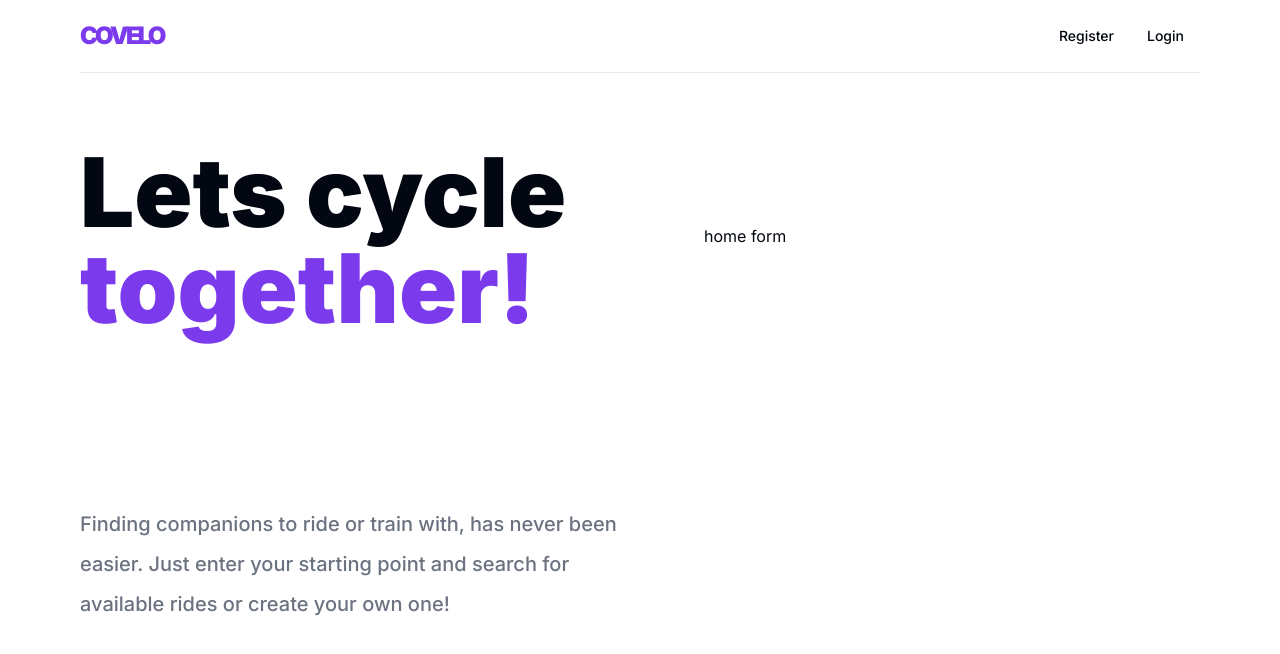
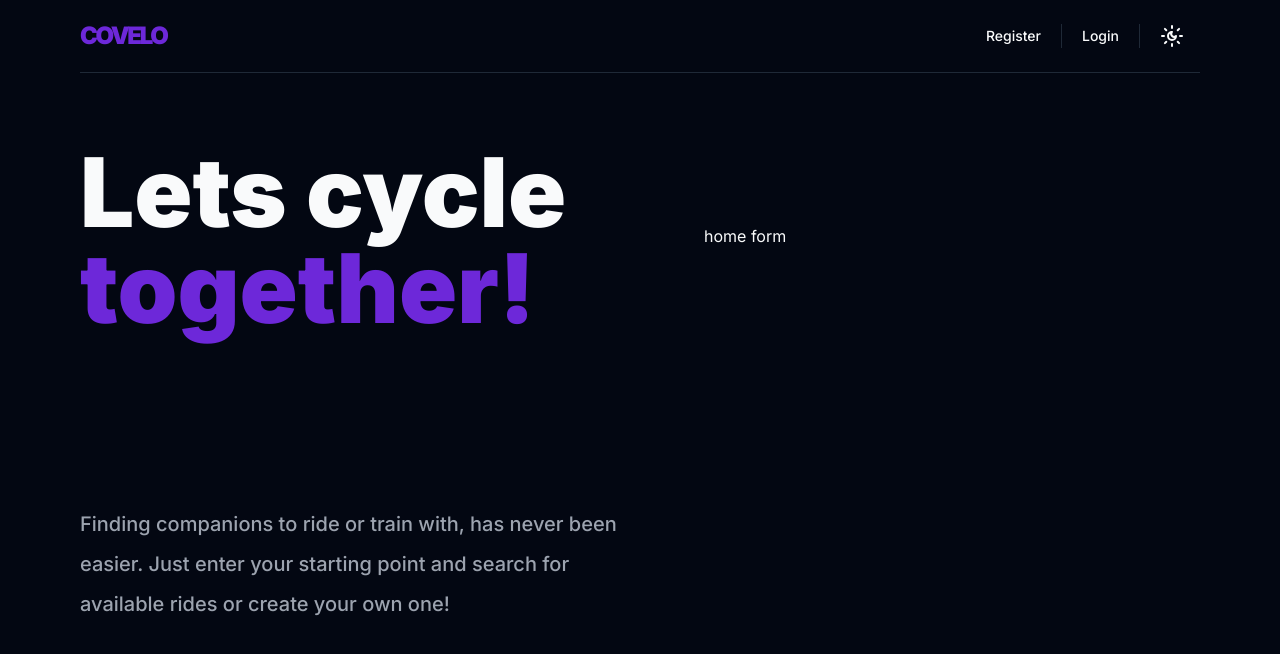
Before and after one commit to MMaciej0/co-velo, a Next.js app: page / in a window 1280 px wide. Shown: the top 654 px of the page. Built offline with nearby package versions, Linux system fonts and the light colour scheme.

Commit message:
ADD: theme change (dark mode)

```diff
--- a/app/layout.tsx
+++ b/app/layout.tsx
@@ -2,6 +2,7 @@ import type { Metadata } from 'next';
 import { Inter } from 'next/font/google';
 import './globals.css';
 import { cn } from '@/lib/utils';
+import Providers from '@/providers/Providers';
 
 import Navbar from '@/components/navbar/Navbar';
 
@@ -25,10 +26,16 @@ export default function RootLayout({
           inter.className
         )}
       >
-        <main className="flex flex-col min-h-screen relative">
-          <Navbar />
-          <div className="flex-grow flex-1">{children}</div>
-        </main>
+        <Providers
+          attribute="class"
+          defaultTheme="dark"
+          disableTransitionOnChange
+        >
+          <main className="flex flex-col min-h-screen relative">
+            <Navbar />
+            <div className="flex-grow flex-1">{children}</div>
+          </main>
+        </Providers>
       </body>
     </html>
   );
--- a/components/navbar/Navbar.tsx
+++ b/components/navbar/Navbar.tsx
@@ -1,9 +1,11 @@
 import React, { FC } from 'react';
 import Link from 'next/link';
 
+import ToggleThemeButton from './ToggleThemeButton';
 import MaxWidthWrapper from '../MaxWidthWrapper';
 import { buttonVariants } from '../ui/button';
 import { Separator } from '../ui/separator';
+import { cn } from '@/lib/utils';
 
 interface NavbarProps {}
 
@@ -14,11 +16,11 @@ const Navbar: FC<NavbarProps> = ({}) => {
     <div className="fixed top-0 inset-x-0 bg-background z-50">
       <MaxWidthWrapper>
         <div className="py-4">
-          <div className="flex items-center justify-between h-full px-4 md:px-0">
+          <div className="flex items-center justify-between h-full px-2 md:px-0">
             <div>
               <Link
                 href="/"
-                className="font-black text-2xl tracking-[-0.12em] text-primary"
+                className="font-black text-2xl tracking-[-0.10em] text-primary"
               >
                 COVELO
               </Link>
@@ -29,20 +31,30 @@ const Navbar: FC<NavbarProps> = ({}) => {
               ) : (
                 <>
                   <Link
-                    className={buttonVariants({ variant: 'ghost' })}
+                    className={cn(
+                      buttonVariants({
+                        variant: 'ghost',
+                        className: 'px-2 md:px-4',
+                      })
+                    )}
                     href="/register"
                   >
                     Register
                   </Link>
                   <Separator orientation="vertical" />
                   <Link
-                    className={buttonVariants({ variant: 'ghost' })}
+                    className={buttonVariants({
+                      variant: 'ghost',
+                      className: 'px-2 md:px-4',
+                    })}
                     href="/login"
                   >
                     Login
                   </Link>
                 </>
               )}
+              <Separator orientation="vertical" />
+              <ToggleThemeButton />
             </div>
           </div>
         </div>
--- /dev/null
+++ b/components/navbar/ToggleThemeButton.tsx
@@ -0,0 +1,22 @@
+'use client';
+
+import React from 'react';
+import { Button } from '../ui/button';
+import { SunMoon } from 'lucide-react';
+import { useTheme } from 'next-themes';
+
+const ToggleThemeButton = () => {
+  const { theme, setTheme } = useTheme();
+
+  const changeTheme = () => {
+    setTheme(theme === 'light' ? 'dark' : 'light');
+  };
+
+  return (
+    <Button variant="ghost" onClick={changeTheme} className="px-1 md:px-4">
+      <SunMoon />
+    </Button>
+  );
+};
+
+export default ToggleThemeButton;
--- a/components/ui/separator.tsx
+++ b/components/ui/separator.tsx
@@ -1,16 +1,16 @@
-"use client"
+'use client';
 
-import * as React from "react"
-import * as SeparatorPrimitive from "@radix-ui/react-separator"
+import * as React from 'react';
+import * as SeparatorPrimitive from '@radix-ui/react-separator';
 
-import { cn } from "@/lib/utils"
+import { cn } from '@/lib/utils';
 
 const Separator = React.forwardRef<
   React.ElementRef<typeof SeparatorPrimitive.Root>,
   React.ComponentPropsWithoutRef<typeof SeparatorPrimitive.Root>
 >(
   (
-    { className, orientation = "horizontal", decorative = true, ...props },
+    { className, orientation = 'horizontal', decorative = true, ...props },
     ref
   ) => (
     <SeparatorPrimitive.Root
@@ -18,14 +18,16 @@ const Separator = React.forwardRef<
       decorative={decorative}
       orientation={orientation}
       className={cn(
-        "shrink-0 bg-border",
-        orientation === "horizontal" ? "h-[1px] w-full" : "h-full w-[1px]",
+        'shrink-0 bg-border',
+        orientation === 'horizontal'
+          ? 'h-[1px] w-full'
+          : 'h-full w-[1px] min-h-6 mx-1',
         className
       )}
       {...props}
     />
   )
-)
-Separator.displayName = SeparatorPrimitive.Root.displayName
+);
+Separator.displayName = SeparatorPrimitive.Root.displayName;
 
-export { Separator }
+export { Separator };
--- a/package.json
+++ b/package.json
@@ -15,6 +15,7 @@
     "clsx": "^2.1.0",
     "lucide-react": "^0.303.0",
     "next": "14.0.4",
+    "next-themes": "^0.2.1",
     "react": "^18",
     "react-dom": "^18",
     "tailwind-merge": "^2.2.0",
--- /dev/null
+++ b/providers/Providers.tsx
@@ -0,0 +1,14 @@
+'use client';
+
+import { ReactNode } from 'react';
+import { ThemeProvider as NextThemesProvider } from 'next-themes';
+import { ThemeProviderProps } from 'next-themes/dist/types';
+
+const Providers = ({
+  children,
+  ...props
+}: { children: ReactNode } & ThemeProviderProps) => {
+  return <NextThemesProvider {...props}>{children}</NextThemesProvider>;
+};
+
+export default Providers;
```
Also changed, not shown: 1 other file (tests, documents, lock files or other folders).
